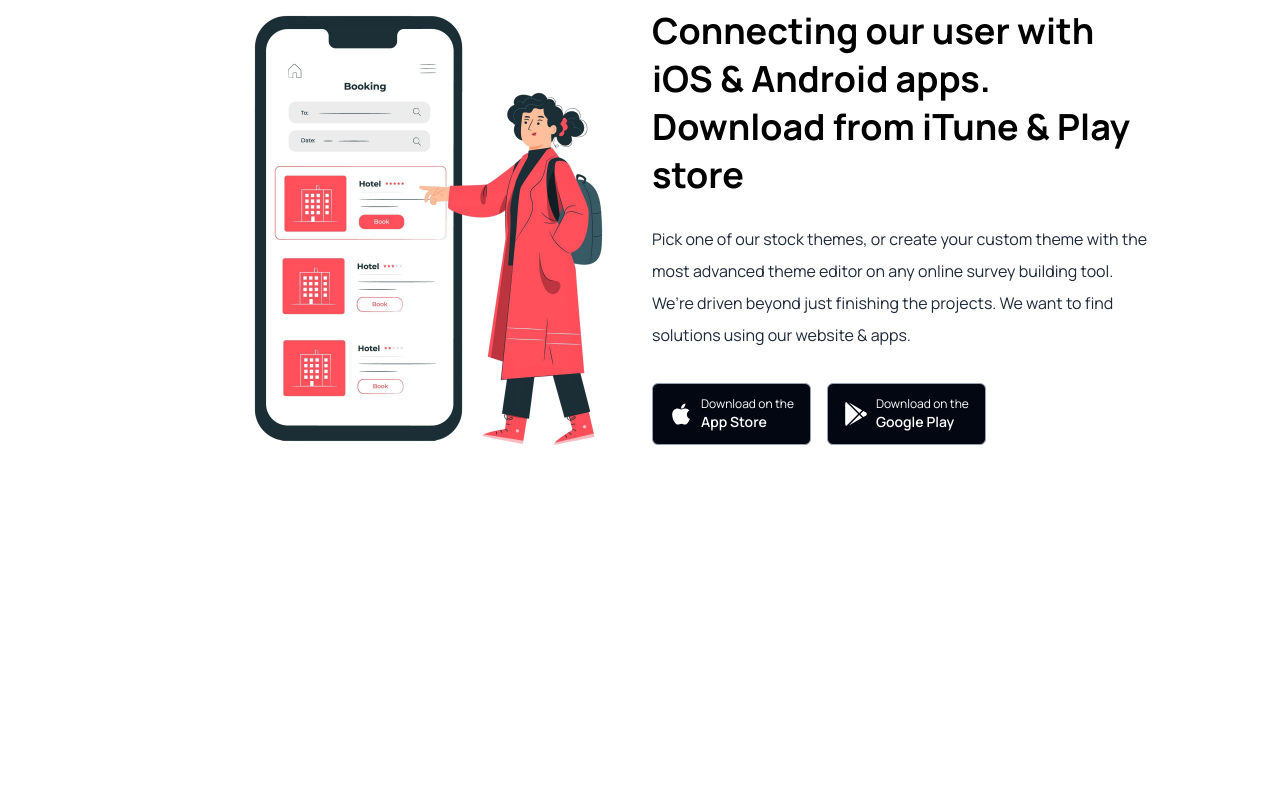
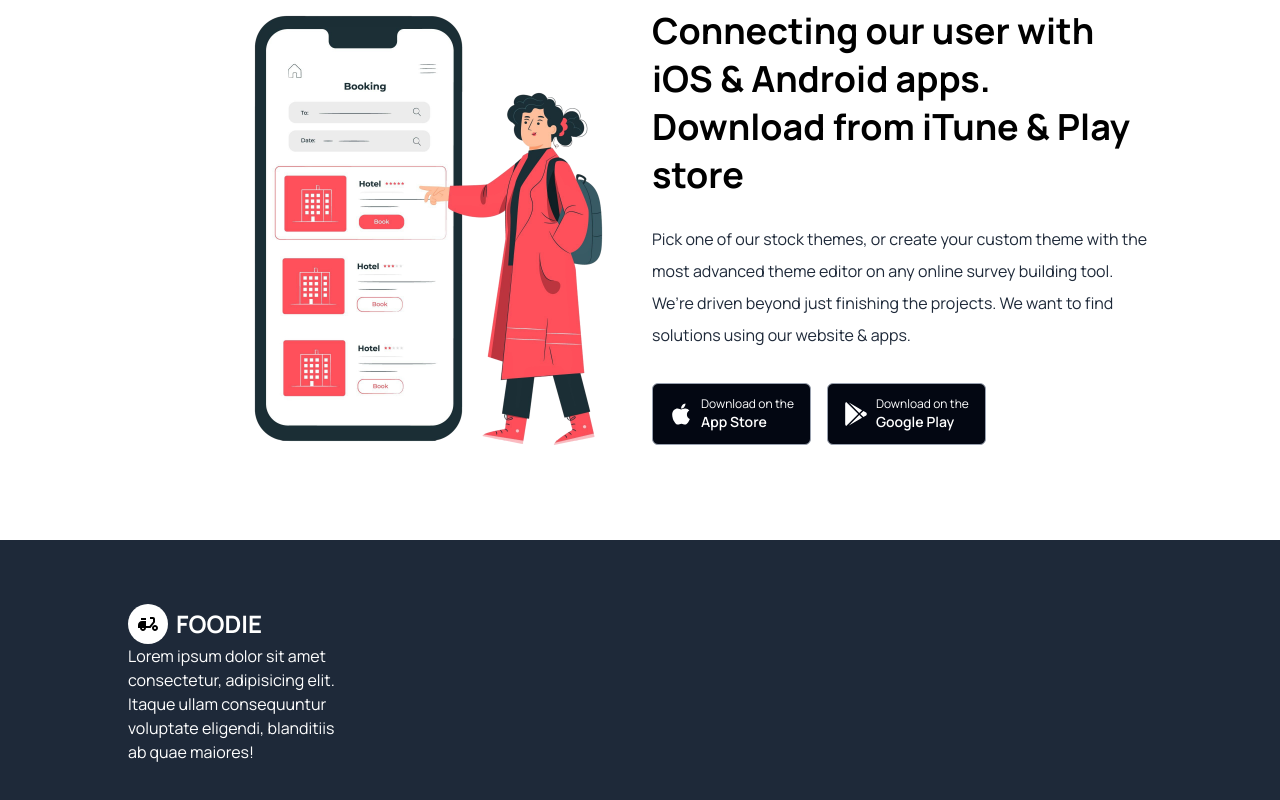
Before and after one commit to danial137/foodprojects, a Next.js app: page / in a window 1280 px wide. Shown: the part 4920-5720 px from the top of the page. Before the commit the page ends 5460 px from the top, so only its background shows below. Built offline with nearby package versions, Linux system fonts and the light colour scheme.

Commit message:
feat: add Footer component to enhance site layout and user experience

```diff
--- a/app/layout.tsx
+++ b/app/layout.tsx
@@ -3,6 +3,7 @@ import {Manrope} from "next/font/google";
 import "./globals.css";
 import ResponsiveNav from "@/components/Home/Navbar/ResponsiveNav";
 import Provider from "@/components/HOC/Provider";
+import Footer from "@/components/Home/Footer/Footer";
 const font = Manrope({
   weight: ['200', '300', '400', '500', '600', '700', '800'],
   subsets:['latin']
@@ -25,6 +26,7 @@ export default function RootLayout({
         <Provider>
         <ResponsiveNav/>
           {children}
+          <Footer/>
         </Provider>
       </body>
     </html>
--- /dev/null
+++ b/components/Home/Footer/Footer.tsx
@@ -0,0 +1,25 @@
+import React from 'react'
+import { MdDeliveryDining } from 'react-icons/md'
+
+const Footer = () => {
+  return (
+      <div className='pt-16 pb-16 bg-gray-800'>
+          <div className='w-[80%] mx-auto items-start grid-cols-1 sm:grid-cols-2 grid md:grid-cols-2 lg:grid-cols-4 gap-10'>
+              {/* {1st part} */}
+              <div>
+                  <div className='flex items-center space-x-2'>
+                      <div className='w-10 h-10 bg-white rounded-full flex items-center justify-center flex-col'>
+                          <MdDeliveryDining className='w-6 h-6 text-black'/>
+                      </div>
+                      <h1 className='text-xl hidden sm:block md:text-2xl text-white font-bold'>FOODIE</h1>
+
+                  </div>
+                  <p className='text-white'>Lorem ipsum dolor sit amet consectetur, adipisicing elit. Itaque ullam consequuntur voluptate eligendi, blanditiis ab quae maiores!</p>
+              </div>
+
+          </div>
+    </div>
+  )
+}
+
+export default Footer
--- a/components/Home/Home.tsx
+++ b/components/Home/Home.tsx
@@ -7,6 +7,7 @@ import About from './About/About'
 import Feature from './Feature/Feature'
 import ClientReview from './ClientReview/ClientReview'
 import MobileApp from './MobileApp/MobileApp'
+
 
 const Home = () => {
   return (
@@ -19,7 +20,8 @@ const Home = () => {
       <About />
       <Feature />
       <ClientReview />
-      <MobileApp/>
+      <MobileApp />
+
     </div>
   )
 }
```
